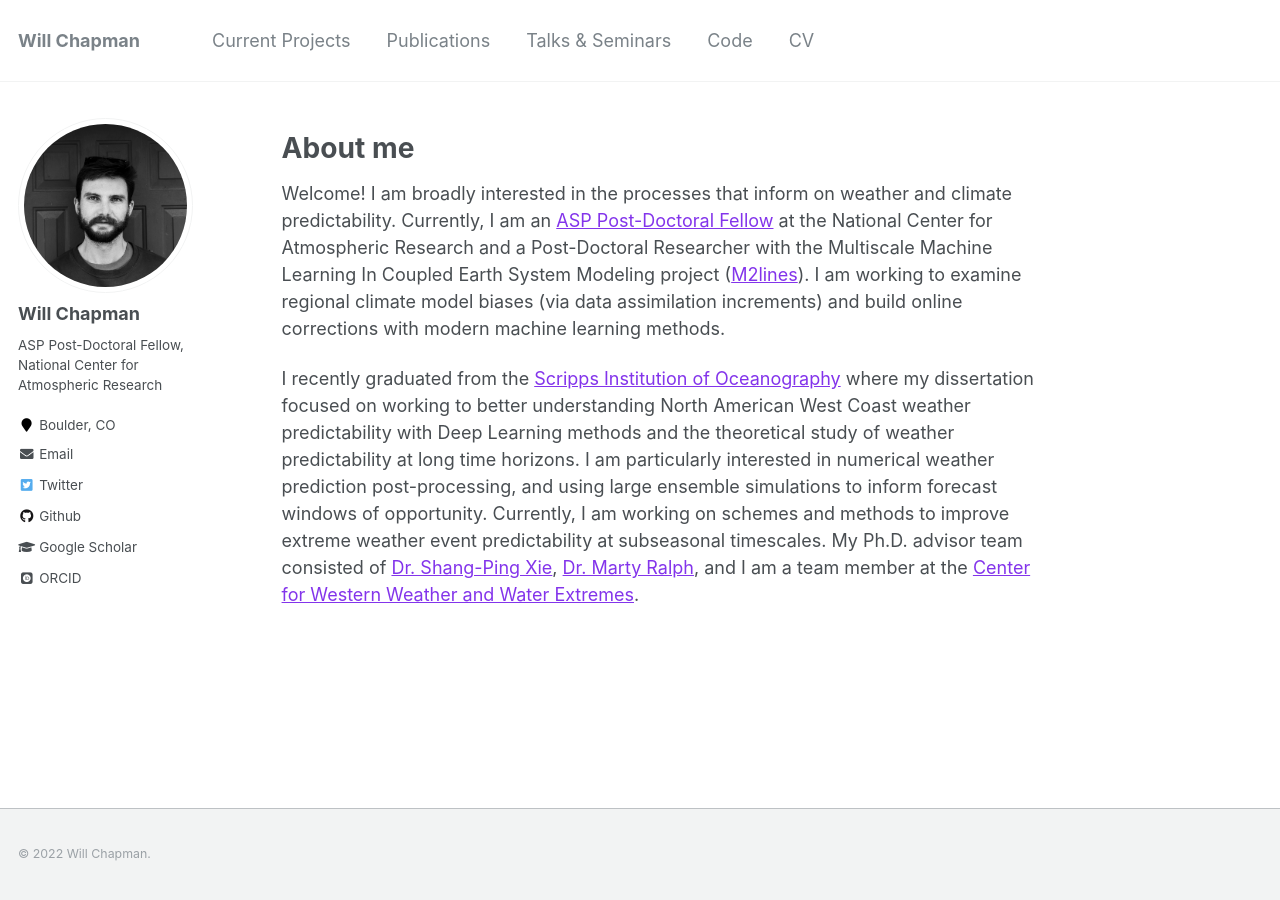
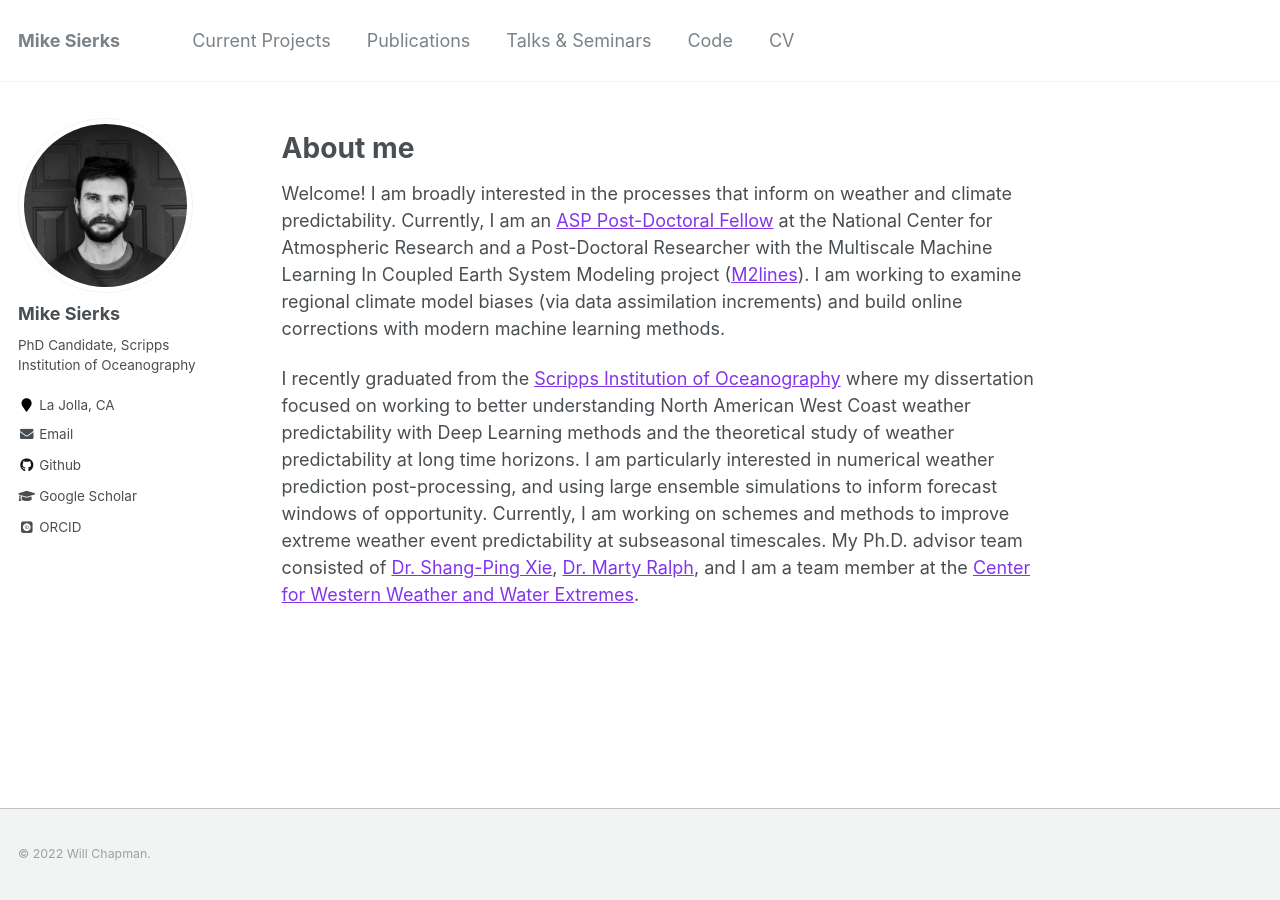
Before and after one commit to mdsierks/mdsierks.github.io, a Jekyll site: the page built from _pages/about.md, in a window 1280 px wide. Built offline with Jekyll 4.4.1, drawn with Linux system fonts in a browser that asks for light colours; some web fonts are replaced.

Commit message:
update user config

```diff
--- a/_config.yml
+++ b/_config.yml
@@ -7,16 +7,16 @@
 
 # Site Settings
 locale                   : "en-US"
-title                    : "Will Chapman"
+title                    : "Mike Sierks"
 title_separator          : "-"
 name                     : &name "Will Chapman"
-description              : &description "ASP Post-Doctoral Fellow, National Center for Atmospheric Research"
+description              : &description "PhD Candidate, Scripps Institution of Oceanography"
 url                      : https://willychap.github.io # the base hostname & protocol for your site e.g. "https://mmistakes.github.io"
 baseurl                  : "" # the subpath of your site, e.g. "/blog"
-repository               : "willychap/willychap.github.io"
+repository               : "mdsierks/mdsierks.github.io"
 teaser                   :  # filename of teaser fallback teaser image placed in /images/, .e.g. "500x300.png"
 breadcrumbs              : false # true, false (default)
-words_per_minute         : 160
+words_per_minute         : 161
 future                   : true
 read_more                : "disabled" # if enabled, adds "Read more" links to excerpts
 talkmap_link             : false #change to true to add link to talkmap on talks page
@@ -80,14 +80,14 @@ analytics:
 
 # Site Author
 author:
-  name             : "Will Chapman"
+  name             : "Mike Sierks"
   avatar           : "william_chapman_square.jpg"
-  bio              : "ASP Post-Doctoral Fellow, National Center for Atmospheric Research"
-  location         : "Boulder, CO"
+  bio              : "PhD Candidate, Scripps Institution of Oceanography"
+  location         : "La Jolla, CA"
   employer         :
   pubmed           :
   googlescholar    : "https://scholar.google.com/citations?user=C1ox2CEAAAAJ&hl=en"
-  email            : "wchapman at ucar.edu"
+  email            : "msierks at ucsd.edu"
   researchgate     :  # example: "https://www.researchgate.net/profile/yourprofile"
   uri              :
   bitbucket        :
@@ -96,7 +96,7 @@ author:
   flickr           :
   facebook         :
   foursquare       :
-  github           : "WillyChap"
+  github           : "mdsierks"
   google_plus      :
   keybase          :
   instagram        :
@@ -109,7 +109,7 @@ author:
   stackoverflow    : # http://stackoverflow.com/users/123456/username
   steam            :
   tumblr           :
-  twitter          : "@WillEricChapman"
+  twitter          : #"@WillEricChapman"
   vine             :
   weibo            :
   xing             :
```
Also changed, not shown: 1 other file.
